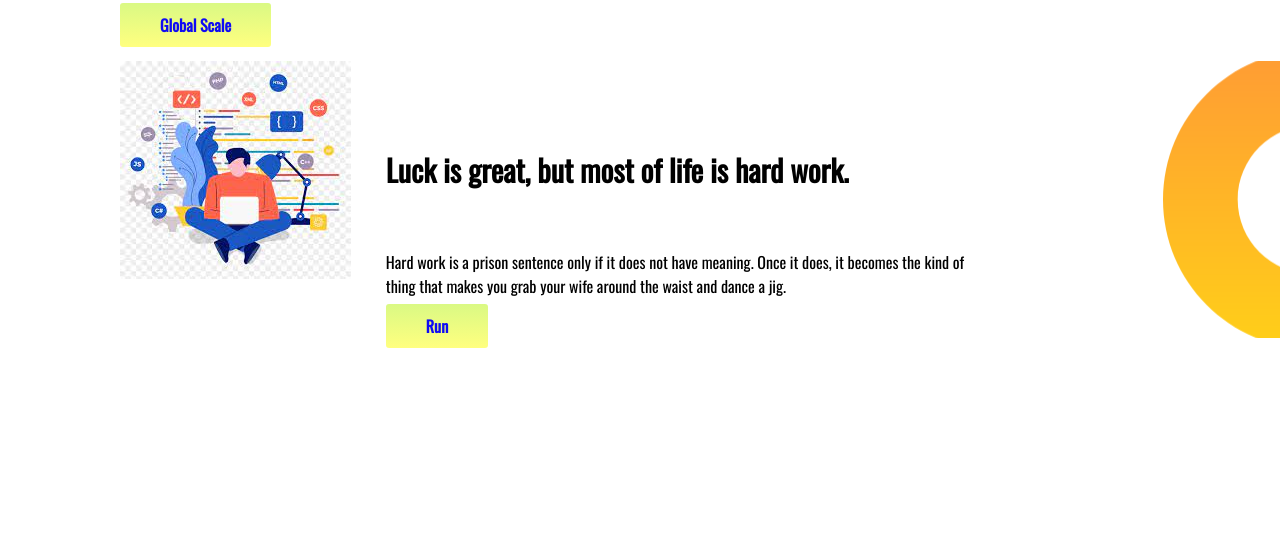
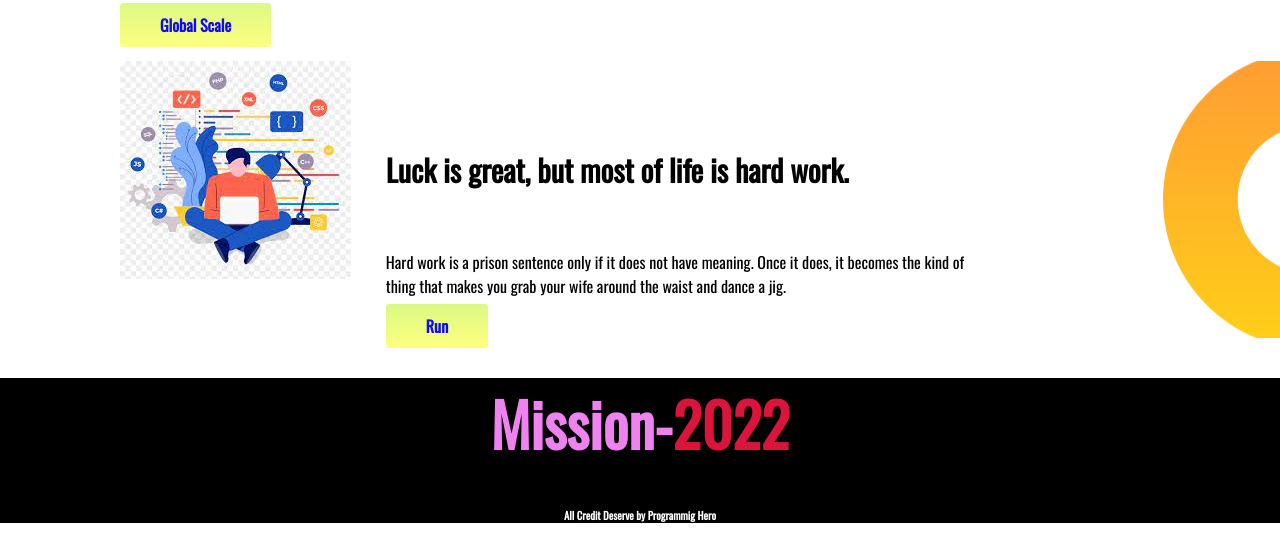
Before and after one commit to shabbirahmedshuvo01/New-Work-Assignment, a plain HTML site: page index.html in a window 1280 px wide. Shown: the part 1904-2452 px from the top of the page. Before the commit the page ends 2252 px from the top, so only its background shows below. Drawn offline with nearby package versions, Linux system fonts and the light colour scheme.

Commit message:
work no 6

```diff
--- a/index.html
+++ b/index.html
@@ -111,8 +111,10 @@
 </section>
 
 <body>
-    <footer>
-
+    <footer class="bg-end">
+        <h1 style="text-align: center;"> <span style="color: violet;">Mission-</span><span
+                style="color: crimson;">2022</span></h1>
+        <h6 style="text-align: center;"><span style="color: white;">All Credit Deserve by Programmig Hero</span></h6>
     </footer>
 </body>
 
--- a/style.css
+++ b/style.css
@@ -125,3 +125,6 @@ h2{
         display: flex;
         margin-left: 120px;
     }
+    .bg-end{
+        background-color: black;
+    }
```
